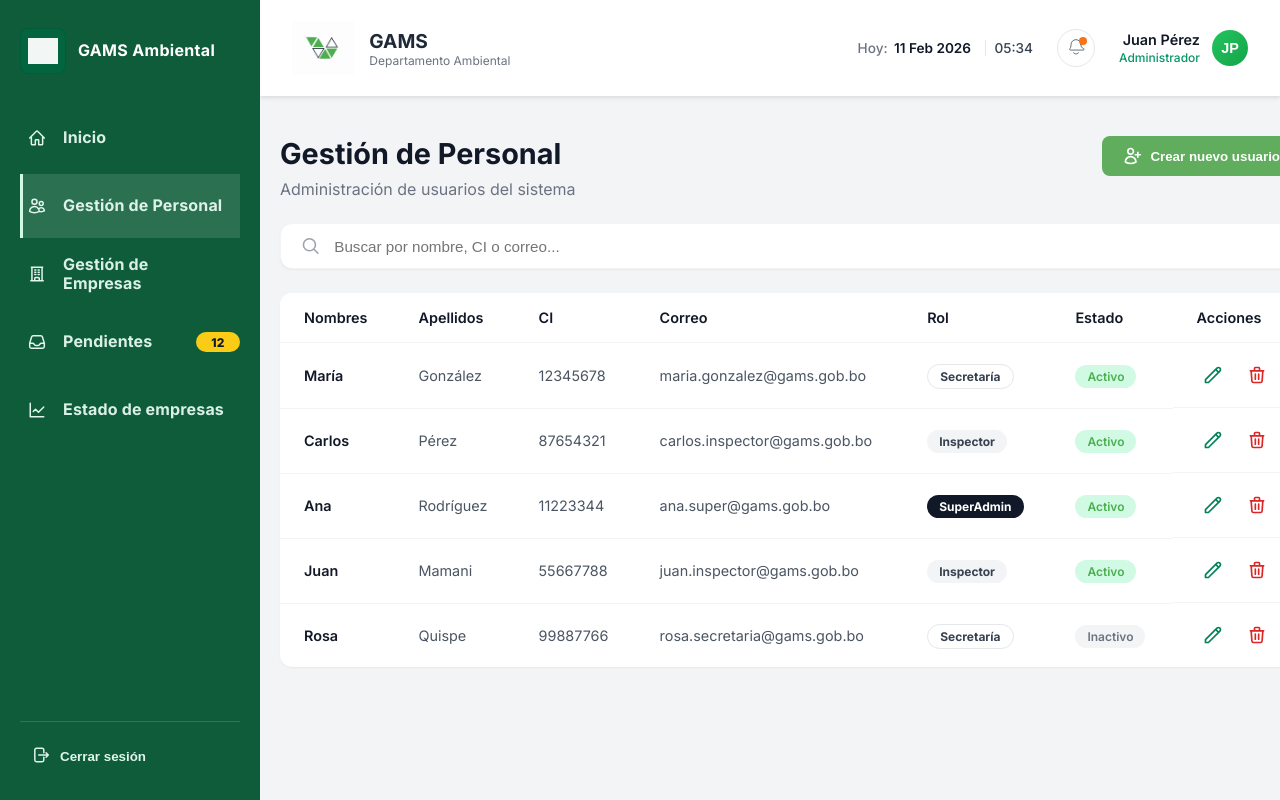
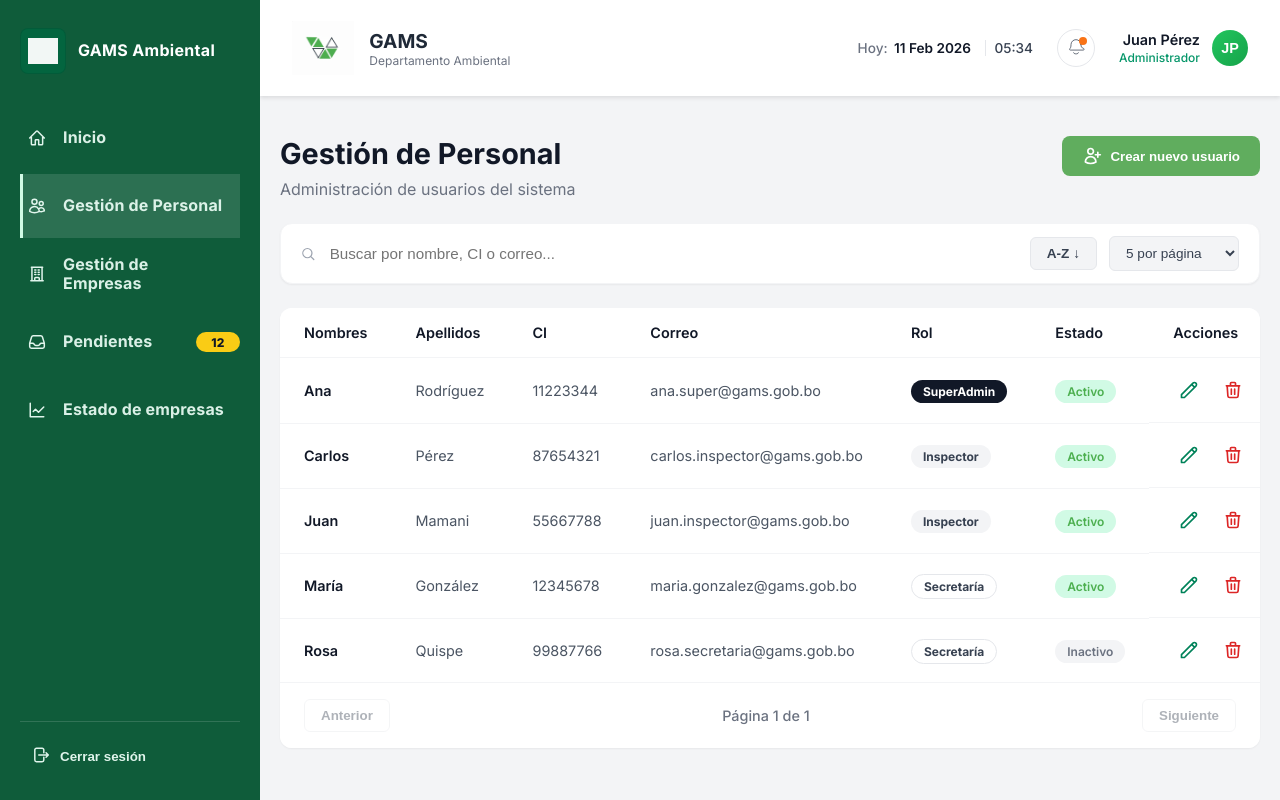
Before and after one commit to Ssantivl12/Procedures_GAMS_FE, an Angular app: page /users in a window 1280 px wide. Built offline with nearby package versions, Linux system fonts and the light colour scheme.

Commit message:
Search engine logic and visual details

```diff
--- a/src/app/features/companies/pages/companies-list/companies-list.css
+++ b/src/app/features/companies/pages/companies-list/companies-list.css
@@ -1,5 +1,5 @@
 .page-wrapper { background-color: #f3f4f6; min-height: 100vh; font-family: 'Inter', sans-serif; }
-.main-content { width: 100%; max-width: 1400px; margin: 0 auto; padding: 40px 20px; }
+.main-content { box-sizing: border-box; width: 100%; max-width: 1400px; margin: 0 auto; padding: 40px 20px; }
 
 .page-header { display: flex; justify-content: space-between; align-items: flex-start; margin-bottom: 24px; }
 .page-title { font-size: 1.8rem; font-weight: 700; color: #111827; margin: 0 0 8px 0; }
@@ -53,3 +53,74 @@ tr:last-child td { border-bottom: none; }
 }
 .btn-back:hover { color: #111827; }
 .btn-back svg { width: 18px; height: 18px; }
+
+.search-box input { flex-grow: 1;}
+
+.btn-sort {
+  background: #f3f4f6;
+  border: 1px solid #e5e7eb;
+  border-radius: 6px;
+  padding: 8px 16px;
+  font-size: 0.85rem;
+  font-weight: 600;
+  cursor: pointer;
+  color: #374151;
+  transition: background 0.2s;
+  white-space: nowrap;
+}
+
+.btn-sort:hover {
+  background-color: #e5e7eb;
+}
+
+.select-pagination {
+  background: #f3f4f6;
+  border: 1px solid #e5e7eb;
+  border-radius: 6px;
+  padding: 8px 12px;
+  font-size: 0.85rem;
+  outline: none;
+  cursor: pointer;
+  color: #374151;
+  font-weight: 500;
+}
+
+.select-pagination:focus {
+  border-color: #60ad5e;
+}
+
+.pagination-ui {
+  display: flex;
+  justify-content: space-between;
+  align-items: center;
+  padding: 16px 24px;
+  background: white;
+  border-top: 1px solid #f3f4f6;
+}
+
+.pagination-ui button {
+  padding: 8px 16px;
+  background: white;
+  border: 1px solid #e5e7eb;
+  border-radius: 6px;
+  cursor: pointer;
+  font-weight: 600;
+  color: #374151;
+  transition: all 0.2s;
+}
+
+.pagination-ui button:hover:not(:disabled) {
+  background-color: #f9fafb;
+  border-color: #d1d5db;
+}
+
+.pagination-ui button:disabled {
+  opacity: 0.4;
+  cursor: not-allowed;
+}
+
+.page-info {
+  font-size: 0.9rem;
+  color: #6b7280;
+  font-weight: 500;
+}
--- a/src/app/features/companies/pages/companies-list/companies-list.html
+++ b/src/app/features/companies/pages/companies-list/companies-list.html
@@ -28,7 +28,19 @@
         <svg fill="none" viewBox="0 0 24 24" stroke-width="2" stroke="currentColor" class="search-icon">
           <path stroke-linecap="round" stroke-linejoin="round" d="M21 21l-5.197-5.197m0 0A7.5 7.5 0 105.196 5.196a7.5 7.5 0 0010.607 10.607z" />
         </svg>
-        <input type="text" placeholder="Buscar por nombre, NIT o categoría...">
+
+        <input type="text" placeholder="Buscar por nombre, NIT o categoría..."
+               [(ngModel)]="searchTerm" (input)="onSearchChange()">
+
+        <button class="btn-sort" (click)="toggleSort()" title="Ordenar alfabéticamente">
+          {{ sortAscending ? 'A-Z ↓' : 'Z-A ↑' }}
+        </button>
+
+        <select class="select-pagination" [(ngModel)]="itemsPerPage" (change)="onSearchChange()">
+          <option [ngValue]="5">5 por página</option>
+          <option [ngValue]="10">10 por página</option>
+          <option [ngValue]="20">20 por página</option>
+        </select>
       </div>
     </div>
 
@@ -46,13 +58,13 @@
           </tr>
         </thead>
         <tbody>
-          @for (company of companies; track company.id) {
+          @for (company of displayedCompanies; track company.id) {
             <tr>
               <td class="font-medium cell-name">{{ company.name }}</td>
               <td>{{ company.nit }}</td>
               <td>{{ company.cate }}</td>
               <td>
-                <span class="status-badge" [ngClass]="company.estado.toLowerCase()">
+                <span class="status-badge" [ngClass]="company.estado.toLowerCase().replace(' ', '')">
                   {{ company.estado }}
                 </span>
               </td>
@@ -63,8 +75,22 @@
               </td>
             </tr>
           }
+
+          @if (displayedCompanies.length === 0) {
+            <tr>
+              <td colspan="7" style="text-align: center; padding: 24px; color: #6b7280;">
+                No se encontraron empresas con esa búsqueda.
+              </td>
+            </tr>
+          }
         </tbody>
       </table>
+
+      <div class="pagination-ui">
+        <button (click)="changePage(currentPage - 1)" [disabled]="currentPage === 1">Anterior</button>
+        <span class="page-info">Página {{ currentPage }} de {{ totalPages }}</span>
+        <button (click)="changePage(currentPage + 1)" [disabled]="currentPage === totalPages">Siguiente</button>
+      </div>
     </div>
 
   </main>
--- a/src/app/features/companies/pages/companies-list/companies-list.ts
+++ b/src/app/features/companies/pages/companies-list/companies-list.ts
@@ -1,13 +1,14 @@
 import { Component } from '@angular/core';
 import { CommonModule } from '@angular/common';
 import { RouterModule } from '@angular/router';
+import { FormsModule } from '@angular/forms';
 import { DashboardHeaderComponent } from '../../../dashboard/components/dashboard-header/dashboard-header';
 import { CompanyFormComponent } from '../../components/company-form/company-form';
 
 @Component({
   selector: 'app-companies-list',
   standalone: true,
-  imports: [CommonModule, DashboardHeaderComponent, CompanyFormComponent, RouterModule],
+  imports: [CommonModule, DashboardHeaderComponent, CompanyFormComponent, RouterModule, FormsModule],
   templateUrl: './companies-list.html',
   styleUrl: './companies-list.css'
 })
@@ -20,4 +21,48 @@ export class CompaniesListComponent {
     { id: '4', name: 'PHARMACOSMÉDICA ANDINA S.A.', nit: '4045678912', cate: '3', estado: 'Vigente', sub: '12 de 12', vigencia: '10/06/2026' },
     { id: '5', name: 'GESTIÓN INTEGRAL DE RESIDUOS Y RECICLAJE', nit: '5056789123', cate: '3', estado: 'En Subsanación', sub: '1 de 6', vigencia: '30/08/2025' },
   ];
+
+  searchTerm: string = '';
+  sortAscending: boolean = true;
+  itemsPerPage: number = 5;
+  currentPage: number = 1;
+
+  get filteredCompanies() {
+    let filtered = this.companies.filter(c =>
+      c.name.toLowerCase().includes(this.searchTerm.toLowerCase()) ||
+      c.nit.includes(this.searchTerm) ||
+      c.cate.toLowerCase().includes(this.searchTerm.toLowerCase())
+    );
+
+    filtered.sort((a, b) => {
+      let res = a.name.localeCompare(b.name);
+      return this.sortAscending ? res : -res;
+    });
+
+    return filtered;
+  }
+
+  get displayedCompanies() {
+    const startIndex = (this.currentPage - 1) * this.itemsPerPage;
+    return this.filteredCompanies.slice(startIndex, startIndex + this.itemsPerPage);
+  }
+
+  get totalPages() {
+    return Math.ceil(this.filteredCompanies.length / this.itemsPerPage) || 1;
+  }
+
+  onSearchChange() {
+    this.currentPage = 1;
+  }
+
+  toggleSort() {
+    this.sortAscending = !this.sortAscending;
+    this.currentPage = 1;
+  }
+
+  changePage(page: number) {
+    if (page >= 1 && page <= this.totalPages) {
+      this.currentPage = page;
+    }
+  }
 }
--- a/src/app/features/companies/pages/company-detail/company-detail.css
+++ b/src/app/features/companies/pages/company-detail/company-detail.css
@@ -1,5 +1,5 @@
 .page-wrapper { background-color: #f3f4f6; min-height: 100vh; font-family: 'Inter', sans-serif; }
-.main-content { width: 100%; max-width: 1400px; margin: 0 auto; padding: 40px 20px; }
+.main-content { box-sizing: border-box; width: 100%; max-width: 1400px; margin: 0 auto; padding: 40px 20px; }
 
 .page-header { display: flex; justify-content: space-between; align-items: flex-start; margin-bottom: 24px; }
 .header-pretitle { color: #9ca3af; font-size: 0.75rem; font-weight: 700; text-transform: uppercase; margin-bottom: 4px; }
--- a/src/app/features/inbox/pages/inbox-detail/inbox-detail.css
+++ b/src/app/features/inbox/pages/inbox-detail/inbox-detail.css
@@ -1,5 +1,5 @@
 .page-wrapper { background-color: #f3f4f6; min-height: 100vh; font-family: 'Inter', sans-serif; }
-.main-content { width: 100%; max-width: 1200px; margin: 0 auto; padding: 40px 20px; }
+.main-content { box-sizing: border-box; width: 100%; max-width: 1200px; margin: 0 auto; padding: 40px 20px; }
 
 .btn-back {
   display: inline-flex; align-items: center; gap: 8px;
--- a/src/app/features/inbox/pages/inbox-list/inbox-list.css
+++ b/src/app/features/inbox/pages/inbox-list/inbox-list.css
@@ -1,5 +1,5 @@
 .page-wrapper { background-color: #f3f4f6; min-height: 100vh; font-family: 'Inter', sans-serif; }
-.main-content { width: 100%; max-width: 1400px; margin: 0 auto; padding: 40px 20px; }
+.main-content { box-sizing: border-box; width: 100%; max-width: 1400px; margin: 0 auto; padding: 40px 20px; }
 
 .page-header { display: flex; justify-content: space-between; align-items: flex-start; margin-bottom: 24px; }
 .page-title { font-size: 1.8rem; font-weight: 700; color: #111827; margin: 0 0 8px 0; }
--- a/src/app/features/status-companies/pages/status-companies-detail/status-companies-detail.css
+++ b/src/app/features/status-companies/pages/status-companies-detail/status-companies-detail.css
@@ -1,5 +1,5 @@
 .page-wrapper { background-color: #f8fafc; min-height: 100vh; font-family: 'Inter', sans-serif; }
-.main-content { width: 100%; max-width: 1200px; margin: 0 auto; padding: 40px 20px; }
+.main-content { box-sizing: border-box; width: 100%; max-width: 1200px; margin: 0 auto; padding: 40px 20px; }
 
 
 .btn-back { display: inline-flex; align-items: center; gap: 8px; background: none; border: none; color: #0f172a; font-weight: 600; font-size: 0.95rem; cursor: pointer; padding: 0; margin-bottom: 24px; transition: opacity 0.2s; }
--- a/src/app/features/status-companies/pages/status-companies-list/status-companies-list.css
+++ b/src/app/features/status-companies/pages/status-companies-list/status-companies-list.css
@@ -1,5 +1,5 @@
 .page-wrapper { background-color: #f8fafc; min-height: 100vh; font-family: 'Inter', sans-serif; }
-.main-content { width: 100%; max-width: 1400px; margin: 0 auto; padding: 40px 20px; }
+.main-content { box-sizing: border-box; width: 100%; max-width: 1400px; margin: 0 auto; padding: 40px 20px; }
 
 .btn-back { display: inline-flex; align-items: center; gap: 8px; background: none; border: none; color: #6b7280; font-weight: 600; font-size: 0.9rem; cursor: pointer; padding: 0; margin-bottom: 24px; transition: color 0.2s; }
 .btn-back:hover { color: #111827; }
--- a/src/app/features/users/pages/users-list/users-list.css
+++ b/src/app/features/users/pages/users-list/users-list.css
@@ -1,5 +1,5 @@
 .page-wrapper { background-color: #f3f4f6; min-height: 100vh; font-family: 'Inter', sans-serif; }
-.main-content { width: 100%; max-width: 1400px; margin: 0 auto; padding: 40px 20px; }
+.main-content { box-sizing: border-box; width: 100%; max-width: 1400px; margin: 0 auto; padding: 40px 20px; }
 
 .page-header { display: flex; justify-content: space-between; align-items: flex-start; margin-bottom: 24px; }
 .page-title { font-size: 1.8rem; font-weight: 700; color: #111827; margin: 0 0 8px 0; }
@@ -86,3 +86,76 @@ tr:last-child td { border-bottom: none; }
   padding: 10px 20px; border: 1px solid #b5bbc1; background: white; border-radius: 8px;
   font-weight: 600; cursor: pointer; color: #99a3ac; transition: background 0.2s;
 }
+
+.search-box input {
+  flex-grow: 1;
+}
+
+.btn-sort {
+  background: #f3f4f6;
+  border: 1px solid #e5e7eb;
+  border-radius: 6px;
+  padding: 8px 16px;
+  font-size: 0.85rem;
+  font-weight: 600;
+  cursor: pointer;
+  color: #374151;
+  transition: background 0.2s;
+  white-space: nowrap;
+}
+
+.btn-sort:hover {
+  background-color: #e5e7eb;
+}
+
+.select-pagination {
+  background: #f3f4f6;
+  border: 1px solid #e5e7eb;
+  border-radius: 6px;
+  padding: 8px 12px;
+  font-size: 0.85rem;
+  outline: none;
+  cursor: pointer;
+  color: #374151;
+  font-weight: 500;
+}
+
+.select-pagination:focus {
+  border-color: #60ad5e;
+}
+
+.pagination-ui {
+  display: flex;
+  justify-content: space-between;
+  align-items: center;
+  padding: 16px 24px;
+  background: white;
+  border-top: 1px solid #f3f4f6;
+}
+
+.pagination-ui button {
+  padding: 8px 16px;
+  background: white;
+  border: 1px solid #e5e7eb;
+  border-radius: 6px;
+  cursor: pointer;
+  font-weight: 600;
+  color: #374151;
+  transition: all 0.2s;
+}
+
+.pagination-ui button:hover:not(:disabled) {
+  background-color: #f9fafb;
+  border-color: #d1d5db;
+}
+
+.pagination-ui button:disabled {
+  opacity: 0.4;
+  cursor: not-allowed;
+}
+
+.page-info {
+  font-size: 0.9rem;
+  color: #6b7280;
+  font-weight: 500;
+}
--- a/src/app/features/users/pages/users-list/users-list.html
+++ b/src/app/features/users/pages/users-list/users-list.html
@@ -21,7 +21,19 @@
         <svg fill="none" viewBox="0 0 24 24" stroke-width="2" stroke="currentColor" class="search-icon">
           <path stroke-linecap="round" stroke-linejoin="round" d="M21 21l-5.197-5.197m0 0A7.5 7.5 0 105.196 5.196a7.5 7.5 0 0010.607 10.607z" />
         </svg>
-        <input type="text" placeholder="Buscar por nombre, CI o correo...">
+
+        <input type="text" placeholder="Buscar por nombre, CI o correo..."
+               [(ngModel)]="searchTerm" (input)="onSearchChange()">
+
+        <button class="btn-sort" (click)="toggleSort()" title="Ordenar alfabéticamente">
+          {{ sortAscending ? 'A-Z ↓' : 'Z-A ↑' }}
+        </button>
+
+        <select class="select-pagination" [(ngModel)]="itemsPerPage" (change)="onSearchChange()">
+          <option [ngValue]="5">5 por página</option>
+          <option [ngValue]="10">10 por página</option>
+          <option [ngValue]="20">20 por página</option>
+        </select>
       </div>
     </div>
 
@@ -39,7 +51,7 @@
           </tr>
         </thead>
         <tbody>
-          @for (user of users; track user.ci) {
+          @for (user of displayedUsers; track user.ci) {
             <tr>
               <td class="font-medium">{{ user.name }}</td>
               <td>{{ user.lastName }}</td>
@@ -62,11 +74,24 @@
                   <svg fill="none" stroke="currentColor" viewBox="0 0 24 24"><path stroke-linecap="round" stroke-linejoin="round" stroke-width="2" d="M19 7l-.867 12.142A2 2 0 0116.138 21H7.862a2 2 0 01-1.995-1.858L5 7m5 4v6m4-6v6m1-10V4a1 1 0 00-1-1h-4a1 1 0 00-1 1v3M4 7h16"></path></svg>
                 </button>
               </td>
+            </tr>
+          }
 
+          @if (displayedUsers.length === 0) {
+            <tr>
+              <td colspan="7" style="text-align: center; padding: 24px; color: #6b7280;">
+                No se encontraron usuarios con esa búsqueda.
+              </td>
             </tr>
           }
         </tbody>
       </table>
+
+      <div class="pagination-ui">
+        <button (click)="changePage(currentPage - 1)" [disabled]="currentPage === 1">Anterior</button>
+        <span class="page-info">Página {{ currentPage }} de {{ totalPages }}</span>
+        <button (click)="changePage(currentPage + 1)" [disabled]="currentPage === totalPages">Siguiente</button>
+      </div>
     </div>
 
   </main>
--- a/src/app/features/users/pages/users-list/users-list.ts
+++ b/src/app/features/users/pages/users-list/users-list.ts
@@ -1,12 +1,13 @@
 import { Component } from '@angular/core';
 import { CommonModule } from '@angular/common';
+import { FormsModule } from '@angular/forms';
 import { DashboardHeaderComponent } from '../../../dashboard/components/dashboard-header/dashboard-header';
 import { UserFormComponent } from '../../components/user-form/user-form';
 
 @Component({
   selector: 'app-users-list',
   standalone: true,
-  imports: [CommonModule, DashboardHeaderComponent, UserFormComponent],
+  imports: [CommonModule, DashboardHeaderComponent, UserFormComponent, FormsModule],
   templateUrl: './users-list.html',
   styleUrl: './users-list.css'
 })
@@ -24,6 +25,52 @@ export class UsersListComponent {
     { name: 'Rosa', lastName: 'Quispe', ci: '99887766', email: 'rosa.secretaria@gams.gob.bo', role: 'Secretaría', status: 'Inactivo' },
   ];
 
+  searchTerm: string = '';
+  sortAscending: boolean = true;
+  itemsPerPage: number = 5;
+  currentPage: number = 1;
+
+  get filteredUsers() {
+    let filtered = this.users.filter(u =>
+      u.name.toLowerCase().includes(this.searchTerm.toLowerCase()) ||
+      u.lastName.toLowerCase().includes(this.searchTerm.toLowerCase()) ||
+      u.ci.includes(this.searchTerm) ||
+      u.email.toLowerCase().includes(this.searchTerm.toLowerCase()) ||
+      u.role.toLowerCase().includes(this.searchTerm.toLowerCase())
+    );
+
+    filtered.sort((a, b) => {
+      let res = a.name.localeCompare(b.name);
+      return this.sortAscending ? res : -res;
+    });
+
+    return filtered;
+  }
+
+  get displayedUsers() {
+    const startIndex = (this.currentPage - 1) * this.itemsPerPage;
+    return this.filteredUsers.slice(startIndex, startIndex + this.itemsPerPage);
+  }
+
+  get totalPages() {
+    return Math.ceil(this.filteredUsers.length / this.itemsPerPage) || 1;
+  }
+
+  onSearchChange() {
+    this.currentPage = 1;
+  }
+
+  toggleSort() {
+    this.sortAscending = !this.sortAscending;
+    this.currentPage = 1;
+  }
+
+  changePage(page: number) {
+    if (page >= 1 && page <= this.totalPages) {
+      this.currentPage = page;
+    }
+  }
+
   openDeleteModal(user: any) {
     this.userToDelete = user;
     this.isDeleteModalOpen = true;
@@ -38,6 +85,10 @@ export class UsersListComponent {
     if (this.userToDelete) {
       this.users = this.users.filter(u => u.ci !== this.userToDelete.ci);
       this.closeDeleteModal();
+
+      if (this.currentPage > this.totalPages) {
+        this.currentPage = this.totalPages || 1;
+      }
     }
   }
 }
```
